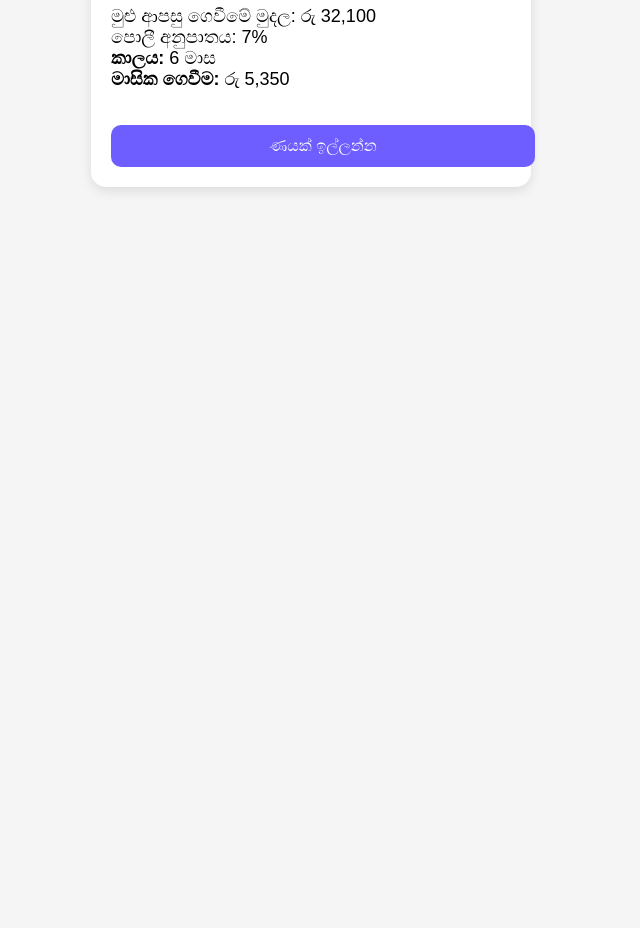
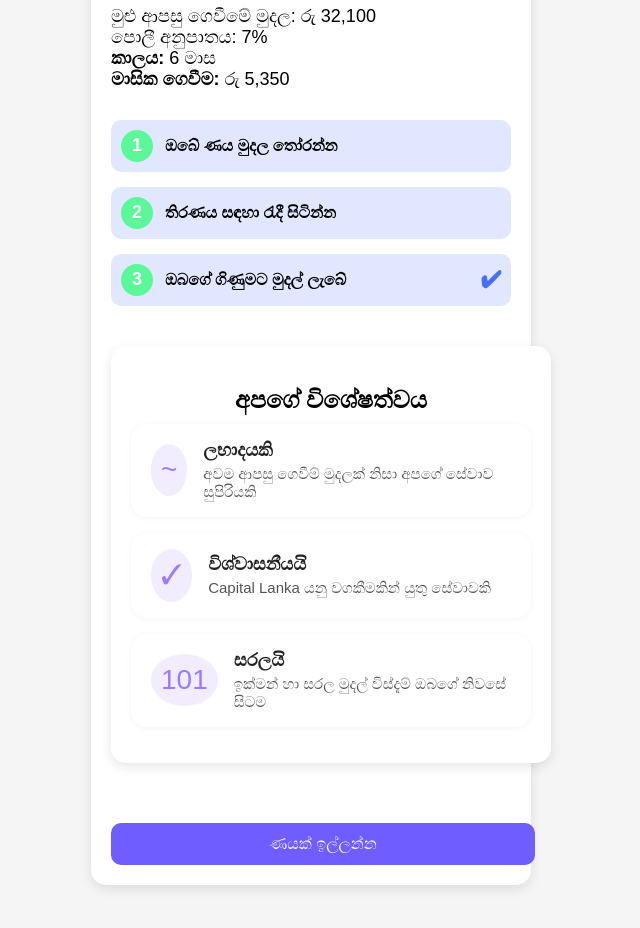
Before and after one commit to Cash-app2/web2, a plain HTML site: page index.html in a window 1280 px wide. Shown: the part 280-1208 px from the top of the page, without its empty margins (329-969 px from the left). Before the commit the page ends 800 px from the top, so only its background shows below. Drawn offline with Linux system fonts and the light colour scheme.

Commit message:
Update index.html

```diff
--- a/index.html
+++ b/index.html
@@ -278,6 +278,47 @@
       <strong>මාසික ගෙවීම:</strong> රු <span id="monthlyPayment">5,350</span>
     </div>
 
+  <div class="steps-section">
+    <div class="step">
+      <div class="number">1</div>
+      <div class="text"><strong>ඔබේ ණය මුදල තෝරන්න</strong></div>
+    </div>
+    <div class="step">
+      <div class="number">2</div>
+      <div class="text"><strong>තිරණය සඳහා රැදී සිටින්න</strong></div>
+    </div>
+    <div class="step">
+      <div class="number">3</div>
+      <div class="text"><strong>ඔබගේ ගිණුමට මුදල් ලැබේ</strong></div>
+      <div class="check">✔</div>
+    </div>
+  </div>
+
+  <div class="features-section">
+    <h2>අපගේ විශේෂත්වය</h2>
+    <div class="card">
+      <div class="icon">~</div>
+      <div class="info">
+        <h3>ලභාදයකි</h3>
+        <p>අවම ආපසු ගෙවීම් මුදලක් නිසා අපගේ සේවාව සුපිරියකි</p>
+      </div>
+    </div>
+    <div class="card">
+      <div class="icon">✓</div>
+      <div class="info">
+        <h3>විශ්වාසනීයයි</h3>
+        <p>Capital Lanka යනු වගකීමකින් යුතු සේවාවකි</p>
+      </div>
+    </div>
+    <div class="card">
+      <div class="icon">101</div>
+      <div class="info">
+        <h3>සරලයි</h3>
+        <p>ඉක්මන් හා සරල මුදල් විස්දැම් ඔබගේ නිවසේ සිටම</p>
+      </div>
+    </div>
+  </div>
+
     <a class="btn" href="https://forms.gle/SeQ5BrQbjRD3nh1J7" target="_blank">ණයක් ඉල්ලන්න</a>
   </div>
 
```
